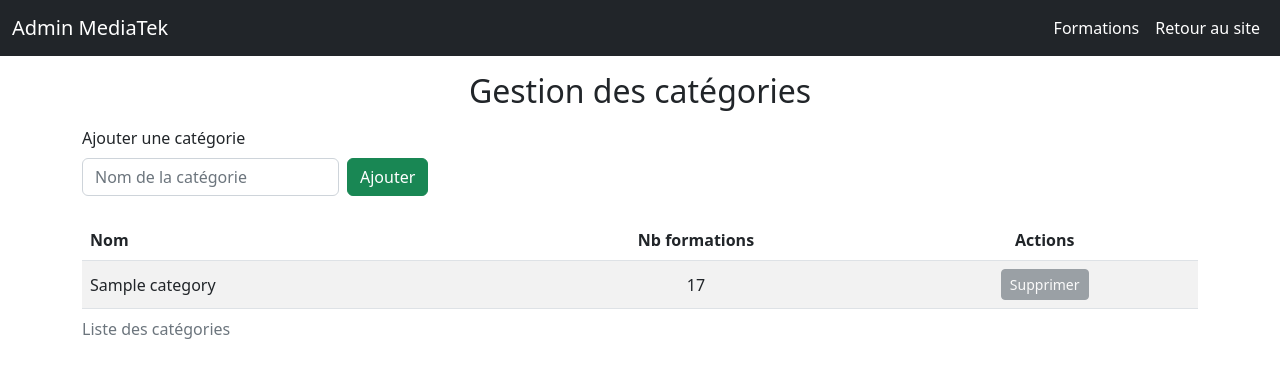
After one commit to orient75015/mediatekformation-bts-sio, a Symfony app: template templates/admin/categories.html.twig in a window 1280 px wide. The commit adds this page. Shown: the top 378 px of the page. Run offline with Twig, Linux system fonts and the light colour scheme; the template is opened without the code that fills it: most values are stand-ins (such as "Sample title", 1, 10 or a date in 2020); some libraries are stand-ins or nearby versions.

Commit message:
Mission 2 Tache 3 - Back office gestion des categories

```diff
--- a/nbproject/private/private.xml
+++ b/nbproject/private/private.xml
@@ -2,6 +2,8 @@
 <project-private xmlns="http://www.netbeans.org/ns/project-private/1">
     <editor-bookmarks xmlns="http://www.netbeans.org/ns/editor-bookmarks/2" lastBookmarkId="0"/>
     <open-files xmlns="http://www.netbeans.org/ns/projectui-open-files/2">
-        <group/>
+        <group>
+            <file>file:/C:/xampp/htdocs/mediatekformation-master/mediatekformation.sql</file>
+        </group>
     </open-files>
 </project-private>
--- /dev/null
+++ b/templates/admin/categories.html.twig
@@ -0,0 +1,48 @@
+{% extends "adminbase.html.twig" %}
+{% block body %}
+    <h2 class="text-center mt-3">Gestion des catégories</h2>
+    <div class="container mt-3">
+        <form method="POST" class="row g-2 mb-4">
+            <div class="col-auto">
+                <label class="form-label">Ajouter une catégorie</label>
+                <input type="text" class="form-control" name="name" required placeholder="Nom de la catégorie">
+            </div>
+            <div class="col-auto align-self-end">
+                <button type="submit" class="btn btn-success">Ajouter</button>
+            </div>
+            {% if erreur %}
+                <div class="col-12">
+                    <div class="alert alert-danger mt-2">{{ erreur }}</div>
+                </div>
+            {% endif %}
+        </form>
+        <table class="table table-striped">
+            <caption>Liste des catégories</caption>
+            <thead>
+                <tr>
+                    <th scope="col">Nom</th>
+                    <th scope="col" class="text-center">Nb formations</th>
+                    <th scope="col" class="text-center">Actions</th>
+                </tr>
+            </thead>
+            <tbody>
+                {% for categorie in categories %}
+                    <tr class="align-middle">
+                        <td>{{ categorie.name }}</td>
+                        <td class="text-center">{{ categorie.formations|length }}</td>
+                        <td class="text-center">
+                            {% if categorie.formations|length == 0 %}
+                                <a href="{{ path('admin.categories.suppr', {id:categorie.id}) }}"
+                                   class="btn btn-danger btn-sm"
+                                   onclick="return confirm('Confirmer la suppression ?')">Supprimer</a>
+                            {% else %}
+                                <button class="btn btn-secondary btn-sm" disabled
+                                        title="Impossible : cette catégorie est rattachée à des formations">Supprimer</button>
+                            {% endif %}
+                        </td>
+                    </tr>
+                {% endfor %}
+            </tbody>
+        </table>
+    </div>
+{% endblock %}
--- a/templates/admin/playlists.html.twig
+++ b/templates/admin/playlists.html.twig
@@ -21,7 +21,7 @@
                 </th>
                 <th class="text-left align-top" scope="col">
                     catégories
-                    <form method="POST" action="{{ path('admin.playlists.findallcontain', {champ:'name', table:'categories'}) }}">                        <select class="form-select form-select-sm mt-1" name="recherche" onchange="this.form.submit()">
+                    <form method="POST" action="{{ path('admin.playlists.findallcontain', {champ:'name', table:'categories'}) }}">
                             <option value=""></option>
                             {% for categorie in categories %}
                                 <option {% if valeur|default and valeur==categorie.name %}selected{% endif %}
```
Also changed, not shown: src/Controller/AdminCategoriesController.php (added, +49 -0 lines), mediatekformation.sql.
